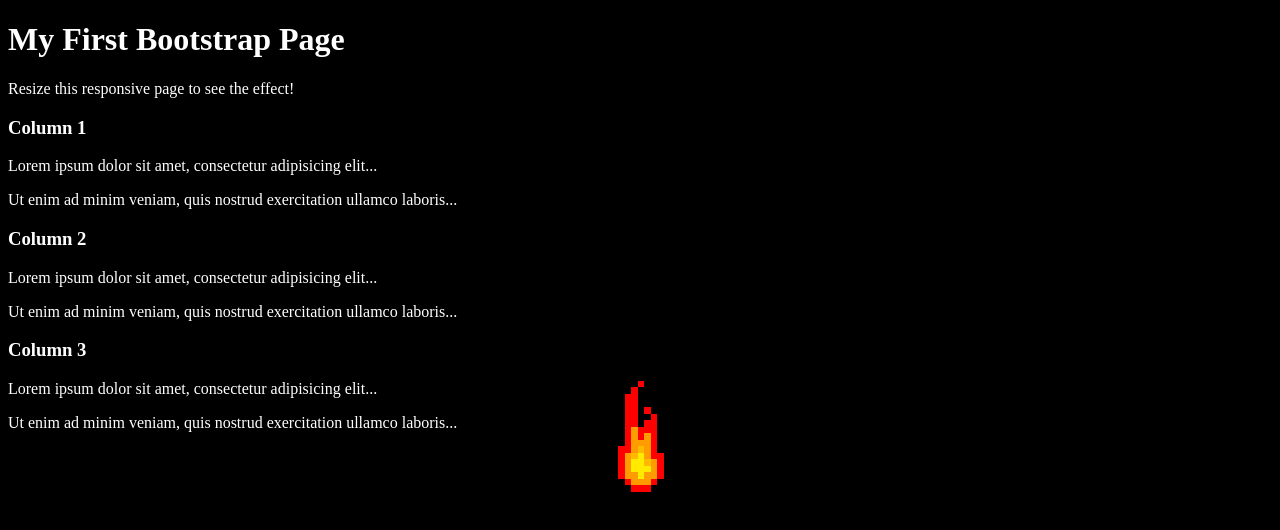
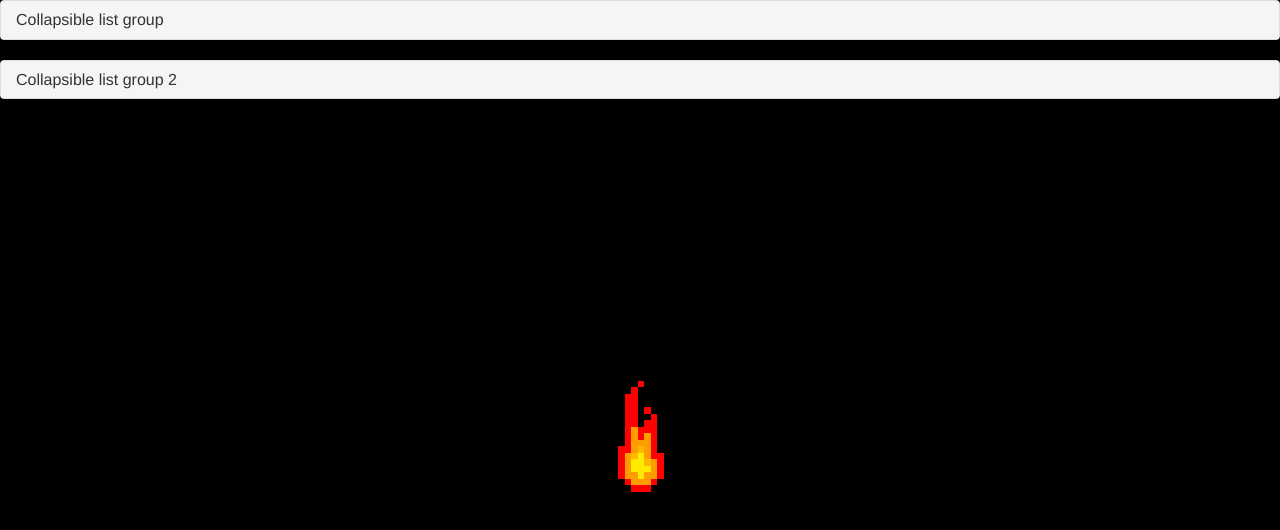
Before and after one commit to MossFrog/Startpage-Campsite, a plain HTML site: page Test.html in a window 1280 px wide. Drawn offline with nearby package versions, Linux system fonts and the light colour scheme.

Commit message:
Added boostrap to the project, updated the order of the css and added the two main drop down lists.

```diff
--- a/Style.css
+++ b/Style.css
@@ -1,4 +1,4 @@
 body {
   background: #000 url('Images/Fire.gif') no-repeat center fixed;
-  color: #FFF
+  color: #000
 }
--- a/Test.html
+++ b/Test.html
@@ -3,34 +3,61 @@
 <title>The Campsite</title>
 
  <head>
+
+
+
+  <!-- Latest compiled and minified CSS -->
+  <link rel="stylesheet" href="http://maxcdn.bootstrapcdn.com/bootstrap/3.3.6/css/bootstrap.min.css">
+
+  <!-- jQuery library -->
+  <script src="https://ajax.googleapis.com/ajax/libs/jquery/1.12.0/jquery.min.js"></script>
+
+  <!-- Latest compiled JavaScript -->
+  <script src="http://maxcdn.bootstrapcdn.com/bootstrap/3.3.6/js/bootstrap.min.js"></script>
+
   <link rel="stylesheet" type="text/css" href="Style.css"/>
+
  </head>
 
 <body>
-   <div class="container">
-    <div class="jumbotron">
-      <h1>My First Bootstrap Page</h1>
-      <p>Resize this responsive page to see the effect!</p>
-    </div>
-    <div class="row">
-      <div class="col-sm-4">
-        <h3>Column 1</h3>
-        <p>Lorem ipsum dolor sit amet, consectetur adipisicing elit...</p>
-        <p>Ut enim ad minim veniam, quis nostrud exercitation ullamco laboris...</p>
+
+  <div class="panel-group">
+    <div class="panel panel-default">
+      <div class="panel-heading">
+        <h4 class="panel-title">
+          <a data-toggle="collapse" href="#collapse1">Collapsible list group</a>
+        </h4>
       </div>
-      <div class="col-sm-4">
-        <h3>Column 2</h3>
-        <p>Lorem ipsum dolor sit amet, consectetur adipisicing elit...</p>
-        <p>Ut enim ad minim veniam, quis nostrud exercitation ullamco laboris...</p>
-      </div>
-      <div class="col-sm-4">
-        <h3>Column 3</h3>
-        <p>Lorem ipsum dolor sit amet, consectetur adipisicing elit...</p>
-        <p>Ut enim ad minim veniam, quis nostrud exercitation ullamco laboris...</p>
+      <div id="collapse1" class="panel-collapse collapse">
+        <ul class="list-group">
+          <li class="list-group-item">One</li>
+          <li class="list-group-item">Two</li>
+          <li class="list-group-item">Three</li>
+        </ul>
+        <div class="panel-footer">Footer</div>
       </div>
     </div>
   </div>
+
+
+  <div class="panel-group">
+    <div class="panel panel-default">
+      <div class="panel-heading">
+        <h4 class="panel-title">
+          <a data-toggle="collapse" href="#collapse2">Collapsible list group 2</a>
+        </h4>
+      </div>
+      <div id="collapse2" class="panel-collapse collapse">
+        <ul class="list-group">
+          <li class="list-group-item">One</li>
+          <li class="list-group-item">Two</li>
+          <li class="list-group-item">Three</li>
+        </ul>
+        <div class="panel-footer">Footer</div>
+      </div>
+    </div>
+  </div>
+
 </body>
 
-
 </html>
```
